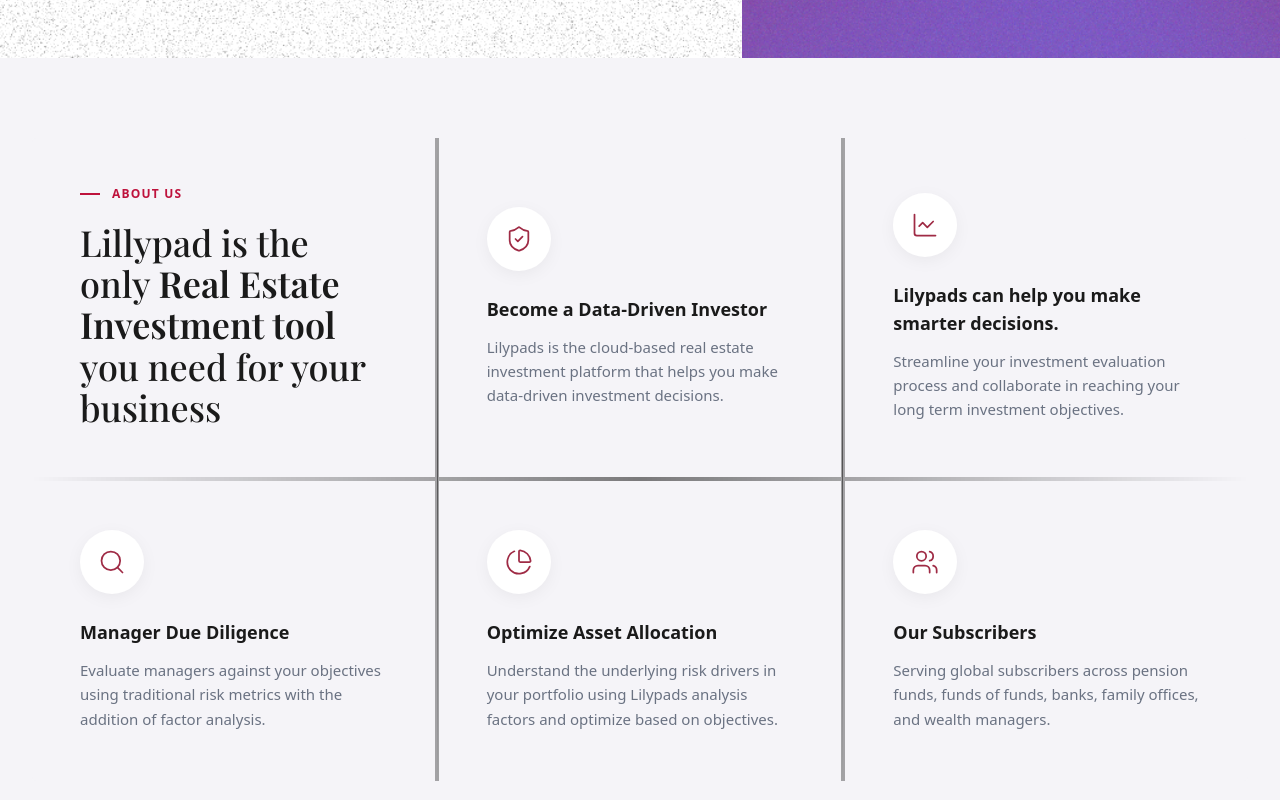
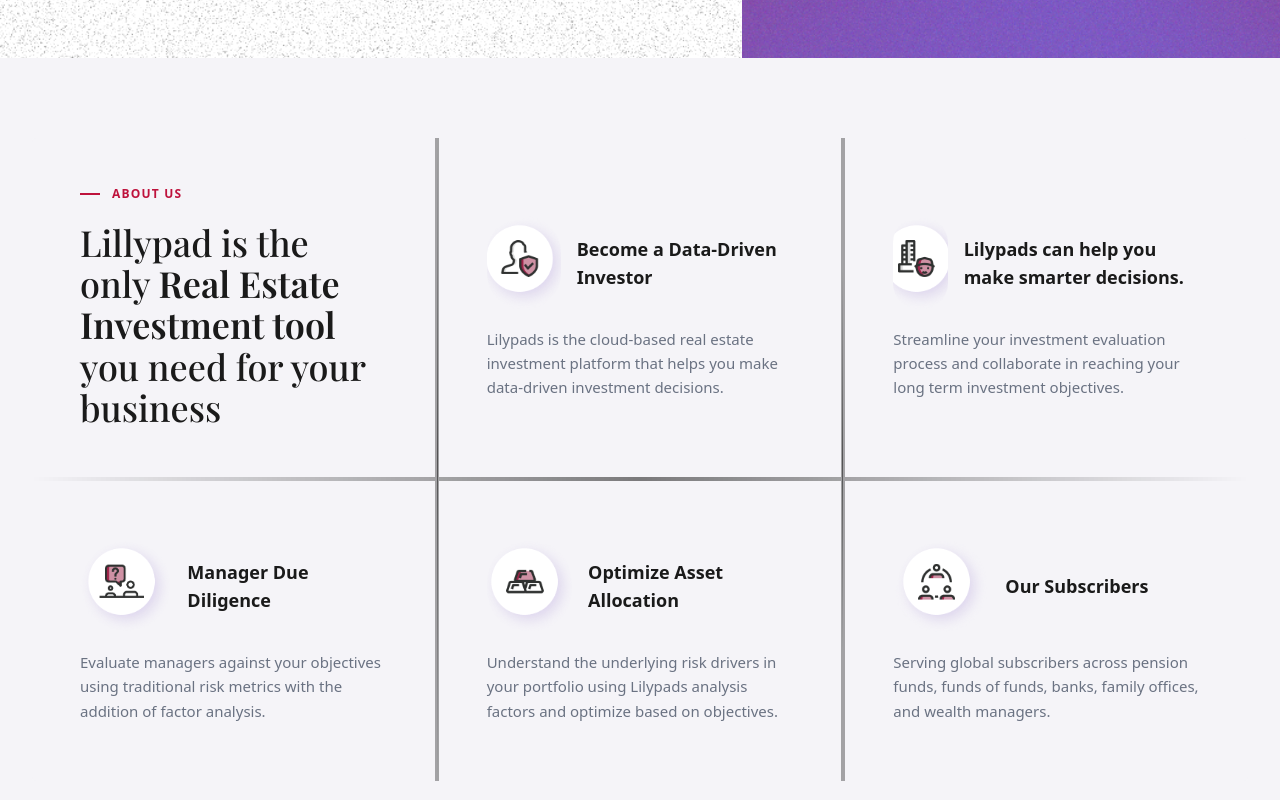
Before and after one commit to KalyadapuVamshiKrishna/lilypad, a Next.js app: page / in a window 1280 px wide. Shown: the part 1040-1840 px from the top of the page. Built offline with nearby package versions, Linux system fonts and the light colour scheme; a web font is replaced by a local one.

Commit message:
minor ui fixes

```diff
--- a/src/app/globals.css
+++ b/src/app/globals.css
@@ -75,7 +75,7 @@
         /* Vertical Line 1 (Left Gap) */
         linear-gradient(to bottom, transparent 0%, rgba(0, 0, 0, 0.5) 50%, transparent 100%),
         /* Vertical Line 2 (Right Gap) */
-        linear-gradient(to bottom, transparent 0%, rgba(0, 0, 0, 0.5) 50%, transparent 100%);
+        linear-gradient(to bottom, transparent 20%, rgba(0, 0, 0, 0.5) 50%, transparent 80%);
 
       background-size:
         100% 100%,
--- /dev/null
+++ b/src/components/GridLines.tsx
@@ -0,0 +1,75 @@
+// components/AdvancedGridLines.jsx
+import React from "react";
+
+export default function AdvancedGridLines({
+  vertical = 20,
+  horizontal = 12,
+}) {
+  return (
+    <svg
+      className="absolute inset-0 w-full h-full pointer-events-none z-20"
+      xmlns="http://www.w3.org/2000/svg"
+    >
+      <defs>
+        {/* Fade mask for edges */}
+        <linearGradient id="fadeMaskV" x1="0" y1="0" x2="0" y2="1">
+          <stop offset="0%" stopOpacity="0" />
+          <stop offset="20%" stopOpacity="1" />
+          <stop offset="80%" stopOpacity="1" />
+          <stop offset="100%" stopOpacity="0" />
+        </linearGradient>
+
+        <linearGradient id="fadeMaskH" x1="0" y1="0" x2="1" y2="0">
+          <stop offset="0%" stopOpacity="0" />
+          <stop offset="15%" stopOpacity="1" />
+          <stop offset="85%" stopOpacity="1" />
+          <stop offset="100%" stopOpacity="0" />
+        </linearGradient>
+
+        {/* Very thin, grey lines (Bloomberg style) */}
+        <style>
+          {`
+            .vline, .hline {
+              stroke: rgba(0,0,0,0.12);
+              shape-rendering: crispEdges;
+            }
+          `}
+        </style>
+      </defs>
+
+      {/* Vertical gridlines */}
+      {[...Array(vertical)].map((_, i) => {
+        const x = (i / (vertical - 1)) * 100;
+        return (
+          <line
+            key={`v-${i}`}
+            x1={`${x}%`}
+            y1="0%"
+            x2={`${x}%`}
+            y2="100%"
+            className="vline"
+            strokeWidth="1"
+            mask="url(#fadeMaskH)"
+          />
+        );
+      })}
+
+      {/* Horizontal gridlines */}
+      {[...Array(horizontal)].map((_, i) => {
+        const y = (i / (horizontal - 1)) * 100;
+        return (
+          <line
+            key={`h-${i}`}
+            x1="0%"
+            y1={`${y}%`}
+            x2="100%"
+            y2={`${y}%`}
+            className="hline"
+            strokeWidth="1"
+            mask="url(#fadeMaskV)"
+          />
+        );
+      })}
+    </svg>
+  );
+}
--- a/src/components/features-grid.tsx
+++ b/src/components/features-grid.tsx
@@ -1,11 +1,5 @@
 import React from "react";
-import {
-  ShieldCheck,
-  LineChart,
-  Search,
-  PieChart,
-  Users
-} from "lucide-react";
+import Image from "next/image";
 
 // ----------------------------------------------------------------------
 // DATA
@@ -23,45 +17,44 @@
   {
     id: "data-driven",
     title: "Become a Data-Driven Investor",
-    description: "Lilypads is the cloud-based real estate investment platform that helps you make data-driven investment decisions.",
-    icon: <ShieldCheck size={28} strokeWidth={1.5} />,
+    description:
+      "Lilypads is the cloud-based real estate investment platform that helps you make data-driven investment decisions.",
+    image: "/images/icon-data.png",
   },
   {
     id: "smarter-decisions",
     title: "Lilypads can help you make smarter decisions.",
-    description: "Streamline your investment evaluation process and collaborate in reaching your long term investment objectives.",
-    icon: <LineChart size={28} strokeWidth={1.5} />,
+    description:
+      "Streamline your investment evaluation process and collaborate in reaching your long term investment objectives.",
+    image: "/images/icon-manager.png",
   },
   {
     id: "due-diligence",
     title: "Manager Due Diligence",
-    description: "Evaluate managers against your objectives using traditional risk metrics with the addition of factor analysis.",
-    icon: <Search size={28} strokeWidth={1.5} />,
+    description:
+      "Evaluate managers against your objectives using traditional risk metrics with the addition of factor analysis.",
+    image: "/images/icon-optimize.png",
   },
   {
     id: "asset-allocation",
     title: "Optimize Asset Allocation",
-    description: "Understand the underlying risk drivers in your portfolio using Lilypads analysis factors and optimize based on objectives.",
-    icon: <PieChart size={28} strokeWidth={1.5} />,
+    description:
+      "Understand the underlying risk drivers in your portfolio using Lilypads analysis factors and optimize based on objectives.",
+    image: "/images/icon-stack.png",
   },
   {
     id: "subscribers",
     title: "Our Subscribers",
-    description: "Serving global subscribers across pension funds, funds of funds, banks, family offices, and wealth managers.",
-    icon: <Users size={28} strokeWidth={1.5} />,
+    description:
+      "Serving global subscribers across pension funds, funds of funds, banks, family offices, and wealth managers.",
+    image: "/images/icon-subscribers.png",
   },
 ];
 
 export default function FeaturesGrid() {
   return (
-    // Section Background: Matches your design (#f5f4f8)
     <section className="bg-[#f5f4f8] py-20 flex justify-center items-center">
       <div className="mx-auto w-full max-w-[1600px] px-4 lg:px-8">
-
-        {/* === THE GRID CONTAINER ===
-            1. gap-px: The 1px gap reveals the gradient underneath.
-            2. grid-fade-lines: Applies the sharp, pointy gradient background.
-        */}
         <div className="grid grid-cols-1 md:grid-cols-2 lg:grid-cols-3 gap-[4px] grid-fade-lines rounded-sm overflow-hidden">
 
           {/* HEADER CELL */}
@@ -81,21 +74,31 @@
           {FEATURES.map((feature) => (
             <article
             key={feature.id}
-              className="group flex flex-col items-start justify-center bg-[#f5f4f8] p-8 lg:p-12 hover:bg-white transition-colors duration-200 min-h-[300px]"
+            className="group flex flex-col justify-center bg-[#f5f4f8] p-8 lg:p-12 hover:bg-white transition-colors duration-200 min-h-[300px]"
           >
-              <div className="mb-6 flex h-16 w-16 items-center justify-center rounded-full bg-white text-[#9f2b45] shadow-[0_4px_20px_-4px_rgba(0,0,0,0.08)] group-hover:scale-105 transition-transform duration-300">
-                {feature.icon}
+            {/* IMAGE + TITLE ROW */}
+            <div className="flex items-center gap-4 mb-4">
+              <div className="relative h-24 w-24 rounded-full overflow-hidden group-hover:scale-110 transition-transform duration-300">
+                <Image
+                  src={feature.image}
+                  alt={feature.title}
+                  fill
+                  className="object-cover"
+                />
               </div>
 
-              <h3 className="mb-3 text-lg font-bold text-[#1a1a1a]">
+              <h3 className="text-lg font-bold text-[#1a1a1a]">
                 {feature.title}
               </h3>
+            </div>
+
+            {/* DESCRIPTION */}
             <p className="text-[15px] leading-relaxed text-gray-500">
               {feature.description}
             </p>
           </article>
+
           ))}
-
         </div>
       </div>
     </section>
--- a/src/components/hero-section.tsx
+++ b/src/components/hero-section.tsx
@@ -162,7 +162,7 @@
       <div
         className="relative w-full lg:w-[35%] hero-right-fix min-h-[600px] lg:min-h-auto overflow-visible bg-cover bg-center bg-no-repeat"
         style={{
-            // 🟢 REPLACE 'your-image.png' below with your actual file name in the public folder
+
             backgroundImage: "url('/images/right-gackground.png')",
         }}
       >
@@ -170,10 +170,10 @@
 
         <div className="relative h-full w-full flex items-center justify-center lg:justify-start lg:pl-0">
 
-          <div className="relative z-20 flex gap-10 lg:-ml-100 xl:-ml-20 phone-wrapper-fix items-center">
+          <div className="relative z-20 flex gap-10 lg:-ml-110 xl:-ml-20 phone-wrapper-fix items-center">
 
             {/* PHONE 1 */}
-            <div className="relative w-[220px] sm:w-[300px] lg:w-[300px] xl:w-[380px] shrink-0 transition-transform duration-700 ease-out">
+            <div className="relative w-[220px] sm:w-[300px] lg:w-[300px] xl:w-[340px] shrink-0 transition-transform duration-700 ease-out">
               <Image
                 src="/images/hero-dashboard.png"
                 alt="Dashboard"
@@ -208,7 +208,7 @@
             </div>
 
             {/* PHONE 2 */}
-            <div className="relative w-[200px] sm:w-[300px] lg:w-[300px] xl:w-[380px] shrink-0 opacity-90 grayscale-[20%] hover:grayscale-0 transition-all duration-700">
+            <div className="relative w-[200px] sm:w-[300px] lg:w-[340px] xl:w-[340px] shrink-0 opacity-90 grayscale-[20%] hover:grayscale-0 transition-all duration-700">
               <Image
                 src="/images/julie-card.png"
                 alt="App Interface"
```
Also changed, not shown: public/images/icon-stack.png (added). Lines whose indentation alone changed are shown as unchanged.
